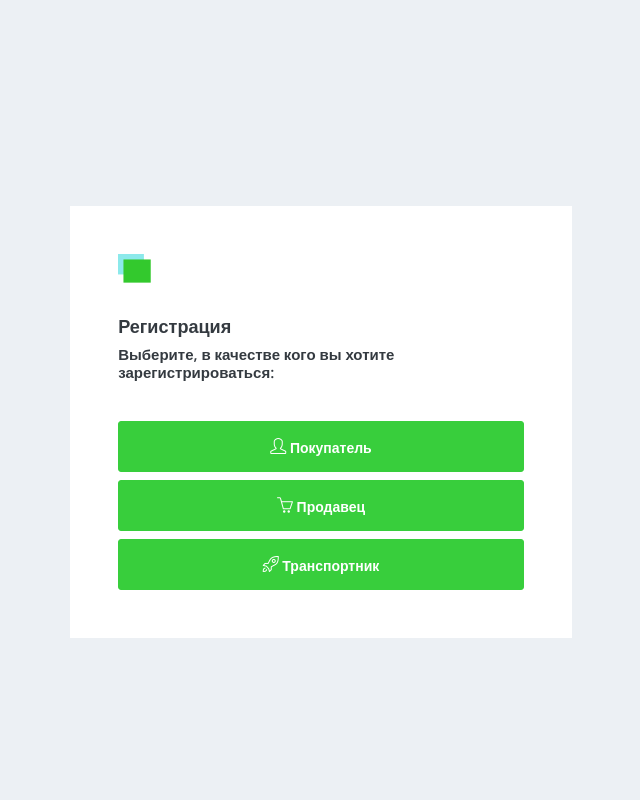
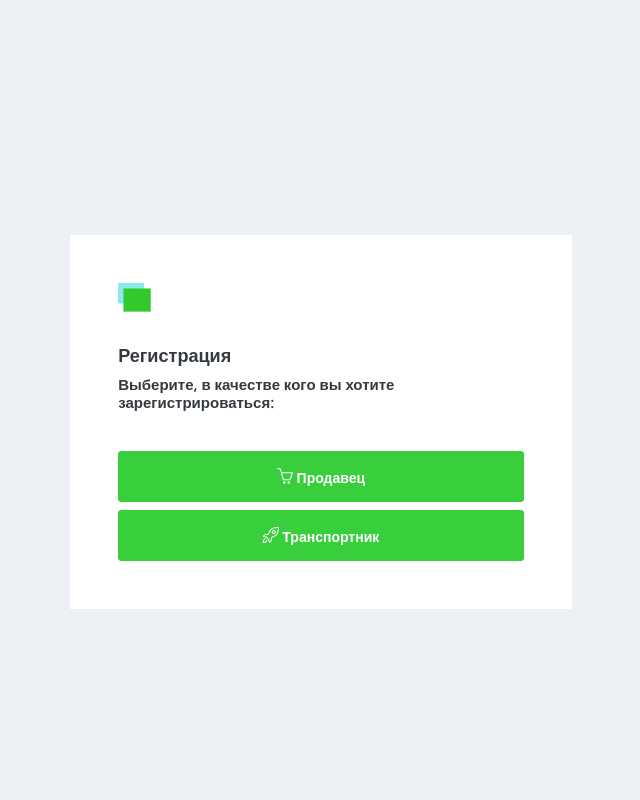
Before and after one commit to blanchefort/retail_bot, a Django app: page /select_registration/ in a window 1280 px wide. Shown: the whole page, without its empty margins (319-959 px from the left). Run offline with Django 3.2, Linux system fonts and the light colour scheme; some libraries are stand-ins or nearby versions.

Commit message:
New version

```diff
--- a/webpanel/templates/registration/select_type.html
+++ b/webpanel/templates/registration/select_type.html
@@ -32,7 +32,7 @@
                 <h6>Выберите, в качестве кого вы хотите зарегистрироваться:</h6>
                 <div class="pt-3">
                     <div class="mt-3" role="group">
-                        <a href="{% url 'registration' type=1 %}" type="button" class="btn btn-success btn-lg btn-block auth-form-btn"><i class="icon-user btn-icon-prepend"></i> Покупатель</a>
+                        <!--a href="{% url 'registration' type=1 %}" type="button" class="btn btn-success btn-lg btn-block auth-form-btn"><i class="icon-user btn-icon-prepend"></i> Покупатель</a-->
                         <a href="{% url 'registration' type=4 %}" type="button" class="btn btn-success btn-lg btn-block auth-form-btn"><i class="icon-basket btn-icon-prepend"></i> Продавец</a>
                         <a href="{% url 'registration' type=3 %}" type="button" class="btn btn-success btn-lg btn-block auth-form-btn"><i class="icon-rocket btn-icon-prepend"></i> Транспортник</a>
                     </div>
```
